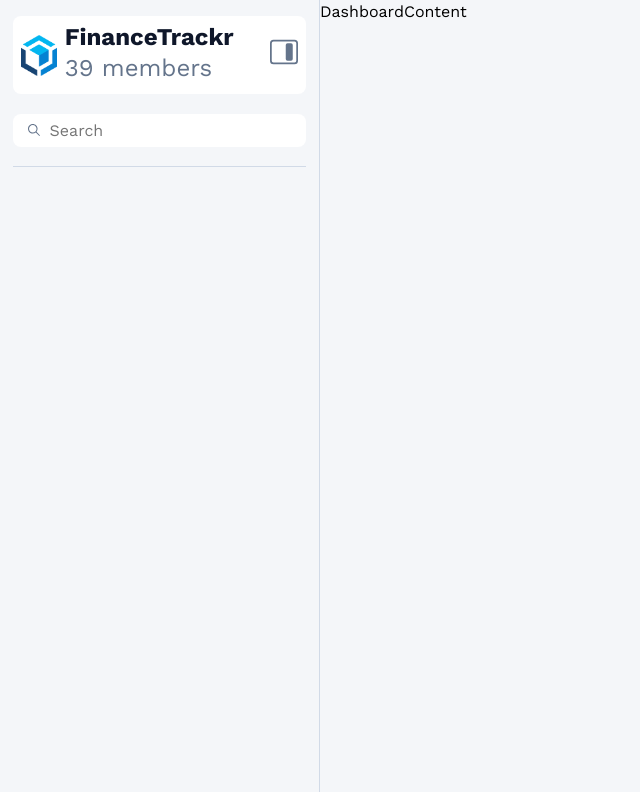
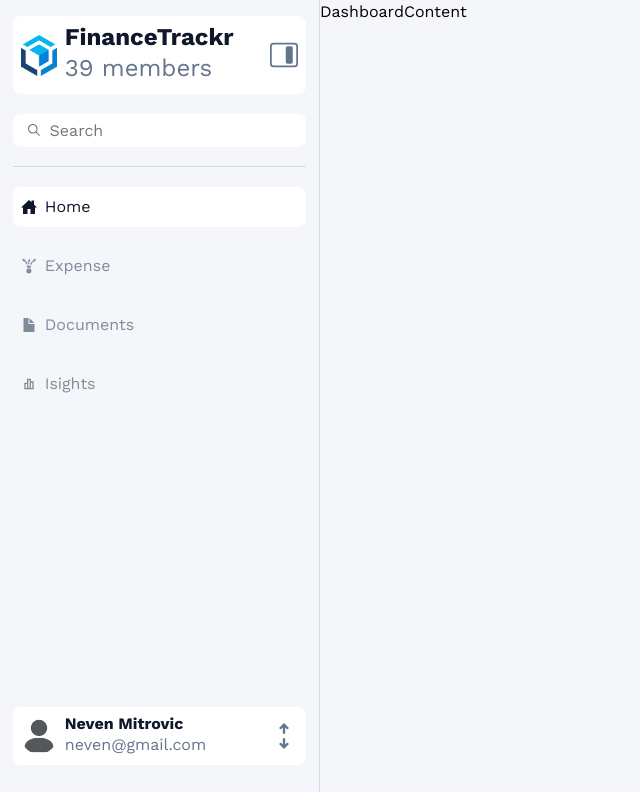
Before and after one commit to nevenmitrovic/financetrackr, a React (Vite) app: page / in a window 1280 px wide. Shown: the top 792 px of the page, without its empty margins (0-640 px from the left). Built offline with nearby package versions, Linux system fonts and the light colour scheme.

Commit message:
sidebar items dektop UI

```diff
--- a/src/components/sidebar/Sidebar.tsx
+++ b/src/components/sidebar/Sidebar.tsx
@@ -1,7 +1,23 @@
 import { useSidebarContext } from '@/contexts/SidebarContext'
+import SidebarHeader from '@/components/sidebar/sidebar-header/SiderbarHeader'
+import SidebarCard from '@/components/sidebar/sidebar-card/SidebarCard'
+import ProfileCard from '@/components/sidebar/profile-card/ProfileCard'
+import { IoHomeSharp, IoDocumentSharp } from 'react-icons/io5'
+import { GiExpense } from 'react-icons/gi'
+import { CgInsights } from 'react-icons/cg'
 
 import './sidebar.style.css'
-import SidebarHeader from './sidebar-header/SiderbarHeader'
+
+const SIDEBAR_CARD_ITEMS = [
+	{ path: '/', icon: <IoHomeSharp className='sidebar-card-icon' />, text: 'Home' },
+	{ path: '/expense', icon: <GiExpense className='sidebar-card-icon' />, text: 'Expense' },
+	{
+		path: '/documents',
+		icon: <IoDocumentSharp className='sidebar-card-icon' />,
+		text: 'Documents',
+	},
+	{ path: '/isights', icon: <CgInsights className='sidebar-card-icon' />, text: 'Isights' },
+]
 
 const Sidebar = () => {
 	const { open } = useSidebarContext()
@@ -9,6 +25,16 @@ const Sidebar = () => {
 	return (
 		<div className={`sidebar-container container ${open ? 'sidebar-open' : 'sidebar-close'}`}>
 			<SidebarHeader />
+			<div className='sidebar-card-container'>
+				<div className='top-items'>
+					{SIDEBAR_CARD_ITEMS.map((item) => {
+						return <SidebarCard path={item.path} icon={item.icon} text={item.text} />
+					})}
+				</div>
+				<div className='bottom-items'>
+					<ProfileCard />
+				</div>
+			</div>
 		</div>
 	)
 }
--- /dev/null
+++ b/src/components/sidebar/profile-card/ProfileCard.tsx
@@ -0,0 +1,28 @@
+import { useSidebarContext } from '@/contexts/SidebarContext'
+import { CgArrowsV } from 'react-icons/cg'
+
+import avatar from '@/assets/images/avatar.png'
+import './profile-card.style.css'
+
+const ProfileCard = () => {
+	const { open, toggleOpen } = useSidebarContext()
+
+	return (
+		<div className={`sidebar-card ${!open ? 'transparent' : ''}`} onClick={toggleOpen}>
+			<img
+				className={`avatar ${!open ? 'margin-auto' : ''}`}
+				src={avatar}
+				alt='financetrackr logo'
+			/>
+			<div className={`profile-card-title ${!open ? 'hidden' : ''}`}>
+				<h3>Neven Mitrovic</h3>
+				<p>neven@gmail.com</p>
+			</div>
+			<div className={`icon ${!open ? 'hidden' : ''}`}>
+				<CgArrowsV color='var(--clr-text-secondary)' />
+			</div>
+		</div>
+	)
+}
+
+export default ProfileCard
--- /dev/null
+++ b/src/components/sidebar/profile-card/profile-card.style.css
@@ -0,0 +1,28 @@
+.profile-card-title {
+	width: 100%;
+}
+.profile-card-title > p {
+	color: var(--clr-text-secondary);
+	font-size: var(--font-size-xs);
+}
+.profile-card-title > h3 {
+	font-size: var(--font-size-xs);
+}
+.icon {
+	display: flex;
+	align-items: center;
+}
+.avatar {
+	border-radius: 50%;
+	max-width: 36px;
+	margin-right: 0.5rem;
+}
+
+@media (width > 900px) {
+	.profile-card-title > p {
+		font-size: var(--font-size-regular);
+	}
+	.profile-card-title > h3 {
+		font-size: var(--font-size-regular);
+	}
+}
--- /dev/null
+++ b/src/components/sidebar/sidebar-card/SidebarCard.tsx
@@ -0,0 +1,25 @@
+import { Link, useLocation } from 'react-router-dom'
+
+import './sidebar-card.style.css'
+
+interface SidebarCardProps {
+	path: string
+	icon: JSX.Element
+	text: string
+}
+
+const SidebarCard = ({ path, icon, text }: SidebarCardProps) => {
+	const currentPath = useLocation()
+
+	return (
+		<Link
+			to={path}
+			className={`sidebar-card ${currentPath.pathname === path ? 'card-active' : 'card-inactive'}`}
+		>
+			<span>{icon}</span>
+			<span>{text}</span>
+		</Link>
+	)
+}
+
+export default SidebarCard
--- /dev/null
+++ b/src/components/sidebar/sidebar-card/sidebar-card.style.css
@@ -0,0 +1,16 @@
+.sidebar-card-icon {
+	margin-right: 0.5rem;
+}
+
+.card-active {
+	background-color: var(--clr-bg-card);
+	color: var(--clr-text-primary);
+}
+.card-inactive {
+	background-color: transparent;
+	color: var(--clr-sidebar-icon);
+}
+.sidebar-card > span {
+	display: flex;
+	align-items: center;
+}
--- a/src/components/sidebar/sidebar.style.css
+++ b/src/components/sidebar/sidebar.style.css
@@ -1,7 +1,9 @@
 .sidebar-container {
 	border-right: 1px solid var(--clr-border);
-	min-height: 100vh;
+	height: 100vh;
 	transition: max-width 0.3s ease;
+	display: flex;
+	flex-direction: column;
 }
 .sidebar-open {
 	max-width: 25vw;
@@ -17,4 +19,20 @@
 	gap: 1.2rem;
 	border-bottom: 1px solid var(--clr-border);
 	padding-bottom: 1.2rem;
+	flex-shrink: 0;
 }
+.sidebar-card-container {
+	flex: 1;
+	display: flex;
+	flex-direction: column;
+	justify-content: space-between;
+	padding-block: 1.2rem;
+}
+.sidebar-card-container > .top-items,
+.bottom-items {
+	display: flex;
+	flex-direction: column;
+	justify-content: center;
+	align-items: center;
+	gap: 1.2rem;
+}
```
Also changed, not shown: src/assets/images/avatar.png (added).
